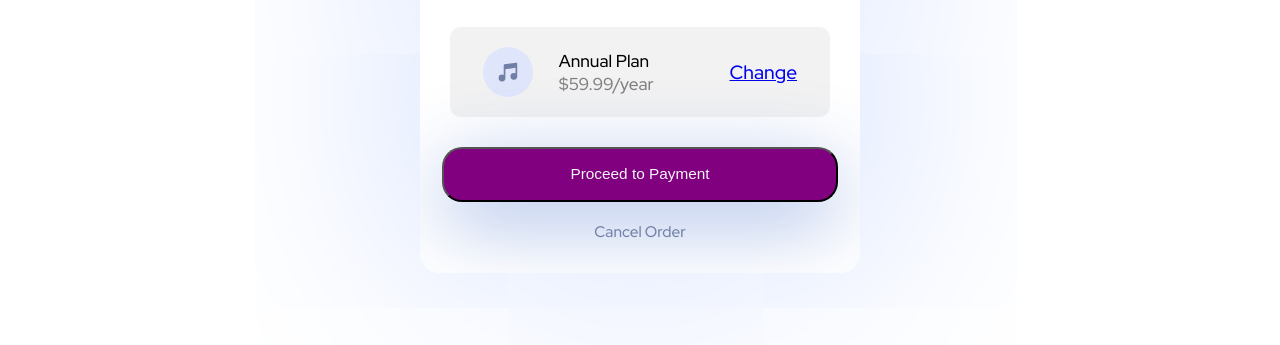
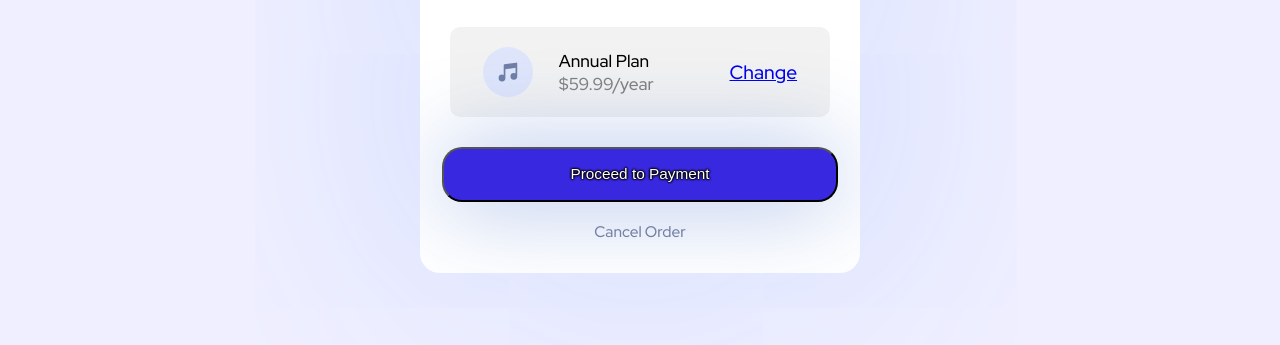
Before and after one commit to TippingTheIceBerg/Order__summaryCard, a plain HTML site: page index.html in a window 1280 px wide. Shown: the part 455-800 px from the top of the page. Drawn offline with Linux system fonts and the light colour scheme.

Commit message:
color adjustment
fixed colors to match with background image better.

```diff
--- a/style.css
+++ b/style.css
@@ -7,7 +7,8 @@
     --bodyColor: hsl(225, 100%, 94%);
     --textColor: hsl(224, 23%, 55%);
     --shadowColor:  hsl(224,  100%, 90%);
-    --activeColor: rgb(219, 109, 219);
+    --activeColor:   hsl(245, 75%, 70%);
+    --darkBlue:hsl(245, 75%, 52%);
 }
 
 html,body{
@@ -20,6 +21,7 @@ html,body{
     background-color: var(--bodyColor);
     font-family: 'Red Hat Display', sans-serif;
     background:url(./images/pattern-background-mobile.svg) center/cover no-repeat ;
+    box-shadow: inset 0 0 0 10000px rgba(0 0 340/ .03);
 
 }
 
@@ -105,15 +107,16 @@ html,body{
     }
 
     .proceedToPay__btt{
-        background-color: purple;
+        background-color: var(--darkBlue);
         font-size: 1.2em;
         margin-bottom: 30px;
         border-radius: 20px;
-        box-shadow:rgb(37 87 195/.4) 0 20px 80px 1px;
-        color: whitesmoke;
+        box-shadow:rgb(37 87 195/.4) 0 2px 90px 0;
+        color: white;
         cursor: pointer;
         width: 90%;
         height: 60px;
+        text-shadow: 1px 0 2px black, 0 1px 2px black, -1px 0 2px black, 0 -1px 2px black;
     }
 
     .main__cancelOrder{
```
